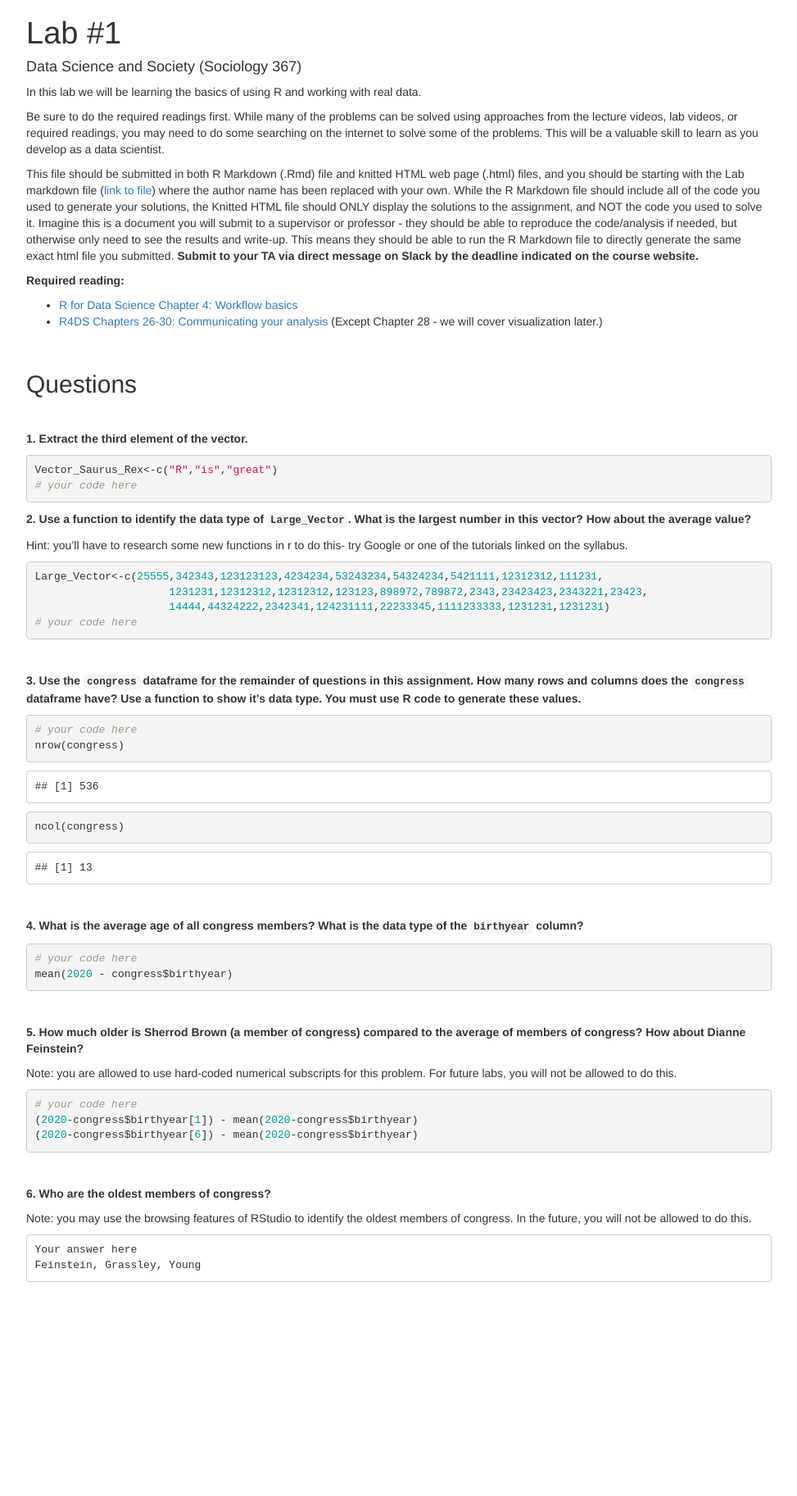
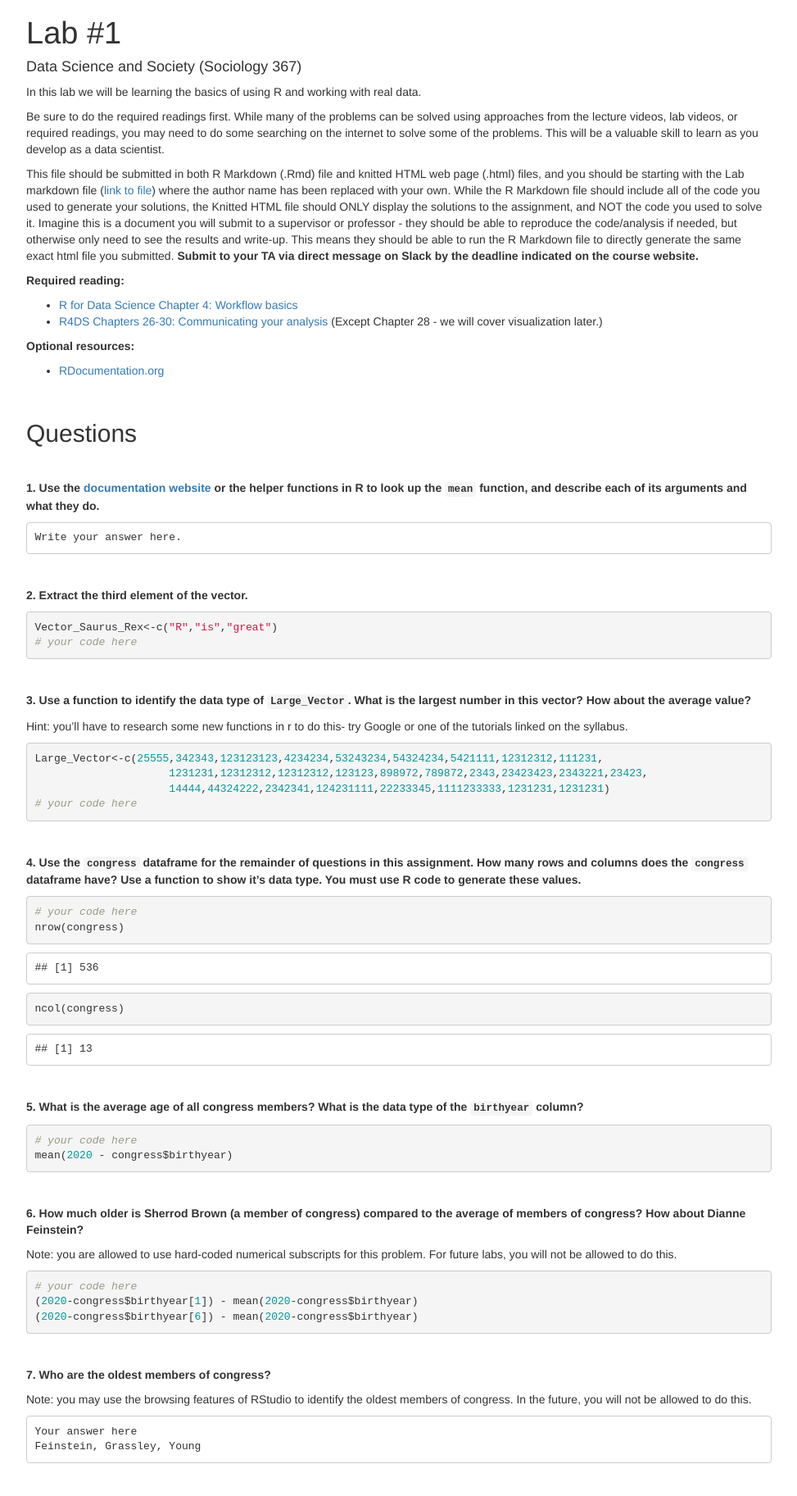
Before and after one commit to dssoc/dssoc.github.io, a Jekyll site: the page assignments/Lab_1.html, which Jekyll copies as it is, in a window 1280 px wide. Shown: the whole page at 82% size, without its empty margins (153-1126 px from the left). Built offline with Jekyll 4.4.1, drawn with Linux system fonts in a browser that asks for light colours; before the commit the page ends 1604 px from its top, so only the background shows below that.

Commit message:
added question asking student to look up official documentation.

```diff
--- a/assignments/Lab_1.html
+++ b/assignments/Lab_1.html
@@ -389,38 +389,46 @@ summary {
 <li><a href="https://r4ds.had.co.nz/workflow-basics.html">R for Data Science Chapter 4: Workflow basics</a></li>
 <li><a href="https://r4ds.had.co.nz/communicate-intro.html">R4DS Chapters 26-30: Communicating your analysis</a> (Except Chapter 28 - we will cover visualization later.)</li>
 </ul>
+<p><strong>Optional resources:</strong></p>
+<ul>
+<li><a href="%5Bdocumentation%20website%5D(https://www.rdocumentation.org/)">RDocumentation.org</a></li>
+</ul>
 <p><br /></p>
 <div id="questions" class="section level2">
 <h2>Questions</h2>
 <p><br></p>
-<p><strong>1. Extract the third element of the vector.</strong></p>
+<p><strong>1. Use the <a href="https://www.rdocumentation.org/">documentation website</a> or the helper functions in R to look up the <code>mean</code> function, and describe each of its arguments and what they do.</strong></p>
+<pre><code>Write your answer here.</code></pre>
+<p><br></p>
+<p><strong>2. Extract the third element of the vector.</strong></p>
 <pre class="r"><code>Vector_Saurus_Rex&lt;-c(&quot;R&quot;,&quot;is&quot;,&quot;great&quot;)
 # your code here</code></pre>
-<p><strong>2. Use a function to identify the data type of <code>Large_Vector</code>. What is the largest number in this vector? How about the average value?</strong></p>
+<p><br></p>
+<p><strong>3. Use a function to identify the data type of <code>Large_Vector</code>. What is the largest number in this vector? How about the average value?</strong></p>
 <p>Hint: you’ll have to research some new functions in r to do this- try Google or one of the tutorials linked on the syllabus.</p>
 <pre class="r"><code>Large_Vector&lt;-c(25555,342343,123123123,4234234,53243234,54324234,5421111,12312312,111231,
                      1231231,12312312,12312312,123123,898972,789872,2343,23423423,2343221,23423,
                      14444,44324222,2342341,124231111,22233345,1111233333,1231231,1231231)
 # your code here</code></pre>
 <p><br></p>
-<p><strong>3. Use the <code>congress</code> dataframe for the remainder of questions in this assignment. How many rows and columns does the <code>congress</code> dataframe have? Use a function to show it’s data type. You must use R code to generate these values.</strong></p>
+<p><strong>4. Use the <code>congress</code> dataframe for the remainder of questions in this assignment. How many rows and columns does the <code>congress</code> dataframe have? Use a function to show it’s data type. You must use R code to generate these values.</strong></p>
 <pre class="r"><code># your code here
 nrow(congress)</code></pre>
 <pre><code>## [1] 536</code></pre>
 <pre class="r"><code>ncol(congress)</code></pre>
 <pre><code>## [1] 13</code></pre>
 <p><br></p>
-<p><strong>4. What is the average age of all congress members? What is the data type of the <code>birthyear</code> column?</strong></p>
+<p><strong>5. What is the average age of all congress members? What is the data type of the <code>birthyear</code> column?</strong></p>
 <pre class="r"><code># your code here
 mean(2020 - congress$birthyear)</code></pre>
 <p><br></p>
-<p><strong>5. How much older is Sherrod Brown (a member of congress) compared to the average of members of congress? How about Dianne Feinstein?</strong></p>
+<p><strong>6. How much older is Sherrod Brown (a member of congress) compared to the average of members of congress? How about Dianne Feinstein?</strong></p>
 <p>Note: you are allowed to use hard-coded numerical subscripts for this problem. For future labs, you will not be allowed to do this.</p>
 <pre class="r"><code># your code here
 (2020-congress$birthyear[1]) - mean(2020-congress$birthyear)
 (2020-congress$birthyear[6]) - mean(2020-congress$birthyear)</code></pre>
 <p><br></p>
-<p><strong>6. Who are the oldest members of congress?</strong></p>
+<p><strong>7. Who are the oldest members of congress?</strong></p>
 <p>Note: you may use the browsing features of RStudio to identify the oldest members of congress. In the future, you will not be allowed to do this.</p>
 <pre><code>Your answer here
 Feinstein, Grassley, Young</code></pre>
```
Also changed, not shown: assignments/Lab_1.Rmd (+22 -7 lines).
